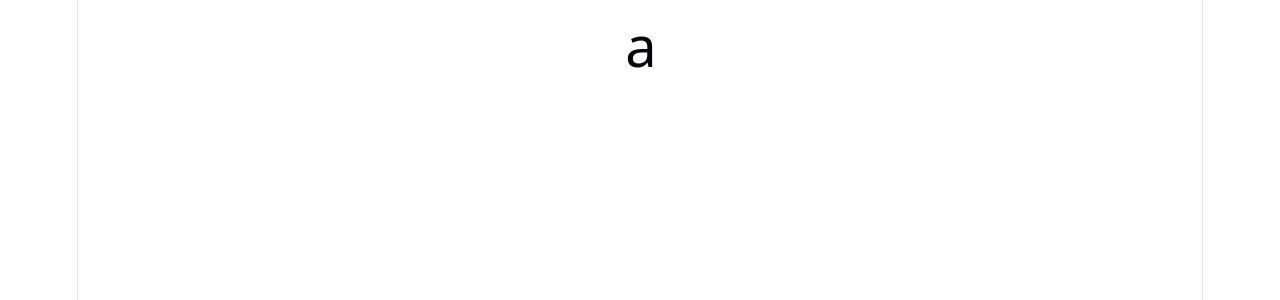
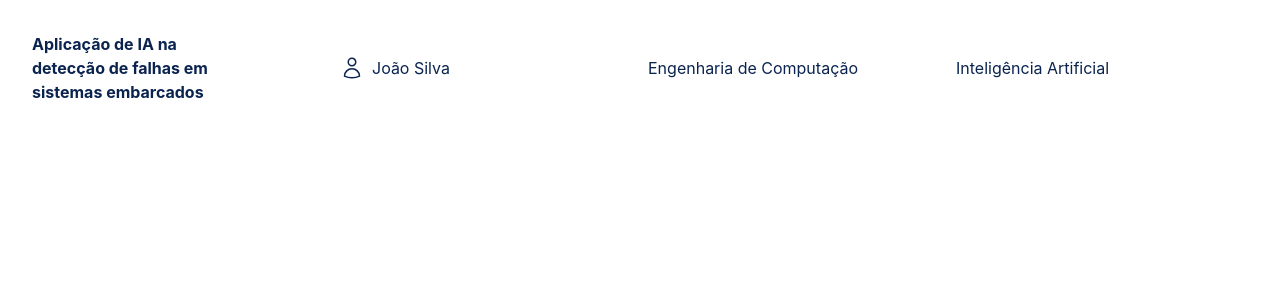
Before and after one commit to MarcioDzn/extensao2-frontend, a React (Vite) app in the folder extensao2-front/: page /teste in a window 1280 px wide. Shown: the top 300 px of the page. Built offline with nearby package versions, Linux system fonts and the light colour scheme.

Commit message:
feat: add TemaCard component

```diff
--- a/extensao2-front/src/App.tsx
+++ b/extensao2-front/src/App.tsx
@@ -1,120 +1,16 @@
-import { useState } from 'react'
-import heroImg from './assets/hero.png'
-import reactLogo from './assets/react.svg'
-import viteLogo from './assets/vite.svg'
 import './App.css'
+import { TemaCard } from './componentes/cards/TemaCard'
 
 function App() {
-  const [count, setCount] = useState(0)
 
   return (
     <>
-      <section id="center">
-        <div className="hero">
-          <img src={heroImg} className="base" width="170" height="179" alt="" />
-          <img src={reactLogo} className="framework" alt="React logo" />
-          <img src={viteLogo} className="vite" alt="Vite logo" />
-        </div>
-        <div>
-          <h1>Get started</h1>
-          <p>
-            Edit <code>src/App.tsx</code> and save to test <code>HMR</code>
-          </p>
-        </div>
-        <button
-          type="button"
-          className="counter"
-          onClick={() => setCount((count) => count + 1)}
-        >
-          Count is {count}
-        </button>
-      </section>
-
-      <div className="ticks"></div>
-
-      <section id="next-steps">
-        <div id="docs">
-          <svg className="icon" role="presentation" aria-hidden="true">
-            <use href="/icons.svg#documentation-icon"></use>
-          </svg>
-          <h2>Documentation</h2>
-          <p>Your questions, answered</p>
-          <ul>
-            <li>
-              <a href="https://vite.dev/" target="_blank">
-                <img className="logo" src={viteLogo} alt="" />
-                Explore Vite
-              </a>
-            </li>
-            <li>
-              <a href="https://react.dev/" target="_blank">
-                <img className="button-icon" src={reactLogo} alt="" />
-                Learn more
-              </a>
-            </li>
-          </ul>
-        </div>
-        <div id="social">
-          <svg className="icon" role="presentation" aria-hidden="true">
-            <use href="/icons.svg#social-icon"></use>
-          </svg>
-          <h2>Connect with us</h2>
-          <p>Join the Vite community</p>
-          <ul>
-            <li>
-              <a href="https://github.com/vitejs/vite" target="_blank">
-                <svg
-                  className="button-icon"
-                  role="presentation"
-                  aria-hidden="true"
-                >
-                  <use href="/icons.svg#github-icon"></use>
-                </svg>
-                GitHub
-              </a>
-            </li>
-            <li>
-              <a href="https://chat.vite.dev/" target="_blank">
-                <svg
-                  className="button-icon"
-                  role="presentation"
-                  aria-hidden="true"
-                >
-                  <use href="/icons.svg#discord-icon"></use>
-                </svg>
-                Discord
-              </a>
-            </li>
-            <li>
-              <a href="https://x.com/vite_js" target="_blank">
-                <svg
-                  className="button-icon"
-                  role="presentation"
-                  aria-hidden="true"
-                >
-                  <use href="/icons.svg#x-icon"></use>
-                </svg>
-                X.com
-              </a>
-            </li>
-            <li>
-              <a href="https://bsky.app/profile/vite.dev" target="_blank">
-                <svg
-                  className="button-icon"
-                  role="presentation"
-                  aria-hidden="true"
-                >
-                  <use href="/icons.svg#bluesky-icon"></use>
-                </svg>
-                Bluesky
-              </a>
-            </li>
-          </ul>
-        </div>
-      </section>
-
-      <div className="ticks"></div>
-      <section id="spacer"></section>
+      <TemaCard
+        title={"Aplicação de IA na detecção de falhas em sistemas embarcados"}
+        teacher={"João Silva"}
+        course={"Engenharia de Computação"}
+        field={"Inteligência Artificial"}
+      />
     </>
   )
 }
--- a/extensao2-front/src/componentes/cards/TemaCard.tsx
+++ b/extensao2-front/src/componentes/cards/TemaCard.tsx
@@ -1,9 +1,33 @@
 type Props = {
+    id: number,
     title: string
+    teacher: string
+    course: string
+    field: string
 }
 
-export function TemaCard({ title }: Props) {
+export function TemaCard({ id, title, teacher, course, field }: Props) {
     return (
-        <h1>{title}</h1>
+        <div className="grid grid-cols-4 gap-4 bg-white p-8 text-primary">
+            <div className="flex items-center max-w-[70%] min-w-0">
+                <span className="block font-bold">{title}</span>
+            </div>
+
+            <div className="flex items-center justify-start gap-2 min-w-0">
+                <svg xmlns="http://www.w3.org/2000/svg" fill="none" viewBox="0 0 24 24" strokeWidth={1.5} stroke="currentColor" className="size-6">
+                    <path strokeLinecap="round" strokeLinejoin="round" d="M15.75 6a3.75 3.75 0 1 1-7.5 0 3.75 3.75 0 0 1 7.5 0ZM4.501 20.118a7.5 7.5 0 0 1 14.998 0A17.933 17.933 0 0 1 12 21.75c-2.676 0-5.216-.584-7.499-1.632Z" />
+                </svg>
+
+                <span className="block truncate">{teacher}</span>
+            </div>
+
+            <div className="flex items-center min-w-0">
+                <span className="block truncate">{course}</span>
+            </div>
+
+            <div className="flex items-center min-w-0">
+                <span className="block truncate">{field}</span>
+            </div>
+        </div>
     )
 }
--- a/extensao2-front/src/index.css
+++ b/extensao2-front/src/index.css
@@ -1,113 +1,11 @@
 @import "tailwindcss";
 
-:root {
-  --text: #6b6375;
-  --text-h: #08060d;
-  --bg: #fff;
-  --border: #e5e4e7;
-  --code-bg: #f4f3ec;
-  --accent: #aa3bff;
-  --accent-bg: rgba(170, 59, 255, 0.1);
-  --accent-border: rgba(170, 59, 255, 0.5);
-  --social-bg: rgba(244, 243, 236, 0.5);
-  --shadow:
-    rgba(0, 0, 0, 0.1) 0 10px 15px -3px, rgba(0, 0, 0, 0.05) 0 4px 6px -2px;
-
-  --sans: system-ui, 'Segoe UI', Roboto, sans-serif;
-  --heading: system-ui, 'Segoe UI', Roboto, sans-serif;
-  --mono: ui-monospace, Consolas, monospace;
-
-  font: 18px/145% var(--sans);
-  letter-spacing: 0.18px;
-  color-scheme: light dark;
-  color: var(--text);
-  background: var(--bg);
-  font-synthesis: none;
-  text-rendering: optimizeLegibility;
-  -webkit-font-smoothing: antialiased;
-  -moz-osx-font-smoothing: grayscale;
-
-  @media (max-width: 1024px) {
-    font-size: 16px;
-  }
+@theme {
+  --color-primary: #0A234F
 }
 
-@media (prefers-color-scheme: dark) {
-  :root {
-    --text: #9ca3af;
-    --text-h: #f3f4f6;
-    --bg: #16171d;
-    --border: #2e303a;
-    --code-bg: #1f2028;
-    --accent: #c084fc;
-    --accent-bg: rgba(192, 132, 252, 0.15);
-    --accent-border: rgba(192, 132, 252, 0.5);
-    --social-bg: rgba(47, 48, 58, 0.5);
-    --shadow:
-      rgba(0, 0, 0, 0.4) 0 10px 15px -3px, rgba(0, 0, 0, 0.25) 0 4px 6px -2px;
-  }
-
-  #social .button-icon {
-    filter: invert(1) brightness(2);
-  }
+:root {
+  box-sizing: border-box;
+  margin: 0;
+  padding: 0;
 }
-
-#root {
-  width: 1126px;
-  max-width: 100%;
-  margin: 0 auto;
-  text-align: center;
-  border-inline: 1px solid var(--border);
-  min-height: 100svh;
-  display: flex;
-  flex-direction: column;
-  box-sizing: border-box;
-}
-
-body {
-  margin: 0;
-}
-
-h1,
-h2 {
-  font-family: var(--heading);
-  font-weight: 500;
-  color: var(--text-h);
-}
-
-h1 {
-  font-size: 56px;
-  letter-spacing: -1.68px;
-  margin: 32px 0;
-  @media (max-width: 1024px) {
-    font-size: 36px;
-    margin: 20px 0;
-  }
-}
-h2 {
-  font-size: 24px;
-  line-height: 118%;
-  letter-spacing: -0.24px;
-  margin: 0 0 8px;
-  @media (max-width: 1024px) {
-    font-size: 20px;
-  }
-}
-p {
-  margin: 0;
-}
-
-code,
-.counter {
-  font-family: var(--mono);
-  display: inline-flex;
-  border-radius: 4px;
-  color: var(--text-h);
-}
-
-code {
-  font-size: 15px;
-  line-height: 135%;
-  padding: 4px 8px;
-  background: var(--code-bg);
-}
--- a/extensao2-front/src/main.tsx
+++ b/extensao2-front/src/main.tsx
@@ -6,6 +6,7 @@ import { QueryClientProvider } from '@tanstack/react-query'
 import './index.css'
 import { queryClient } from './lib/QueryClient.ts'
 import { TemaCard } from './componentes/cards/TemaCard.tsx'
+import App from './App.tsx'
 
 createRoot(document.getElementById('root')!).render(
   <StrictMode>
@@ -16,7 +17,7 @@ createRoot(document.getElementById('root')!).render(
 
           <Route
             path="/teste"
-            element={<TemaCard title={"a"}/>}
+            element={<App />}
           />
         </Routes>
       </BrowserRouter>
```
